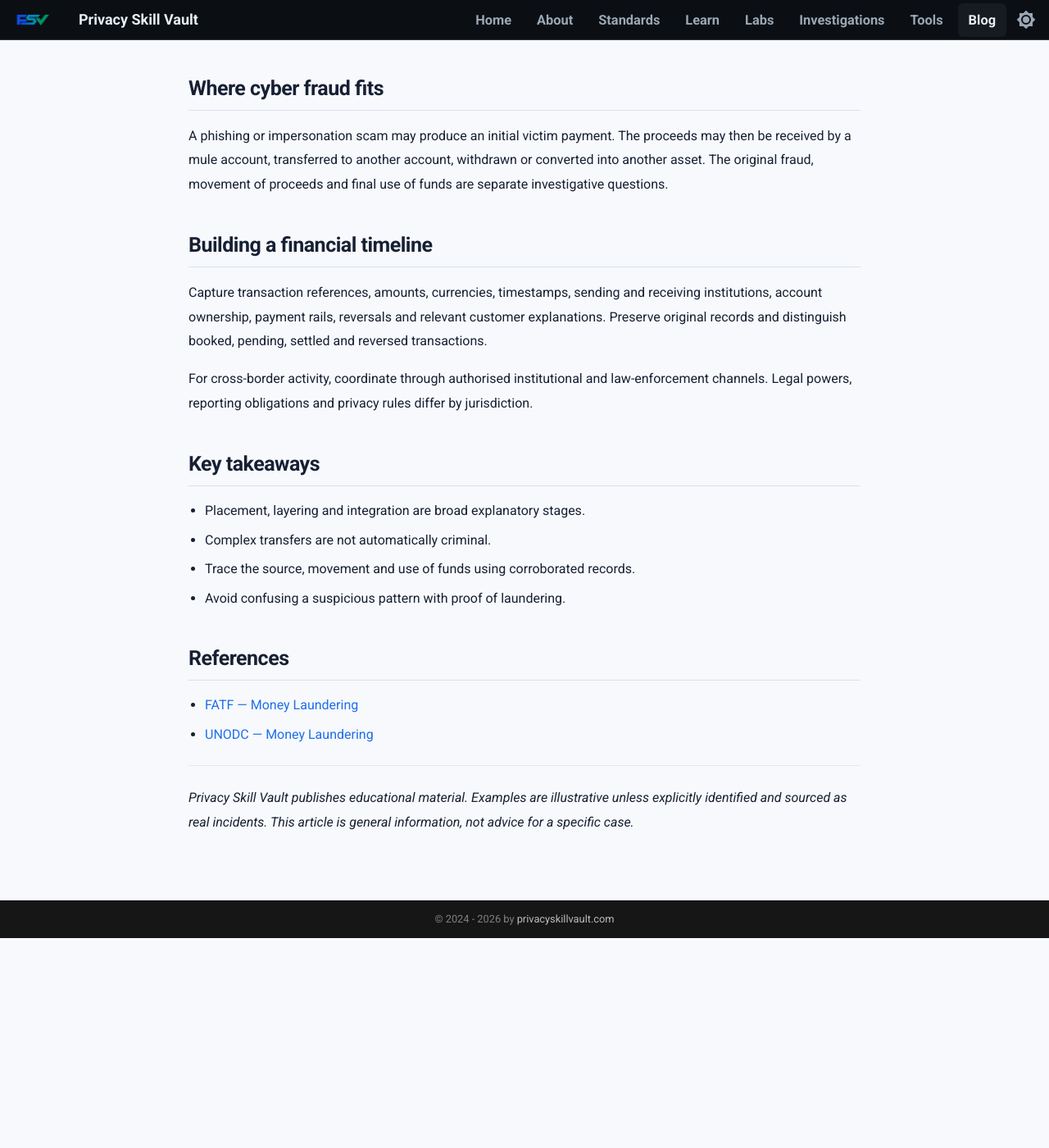
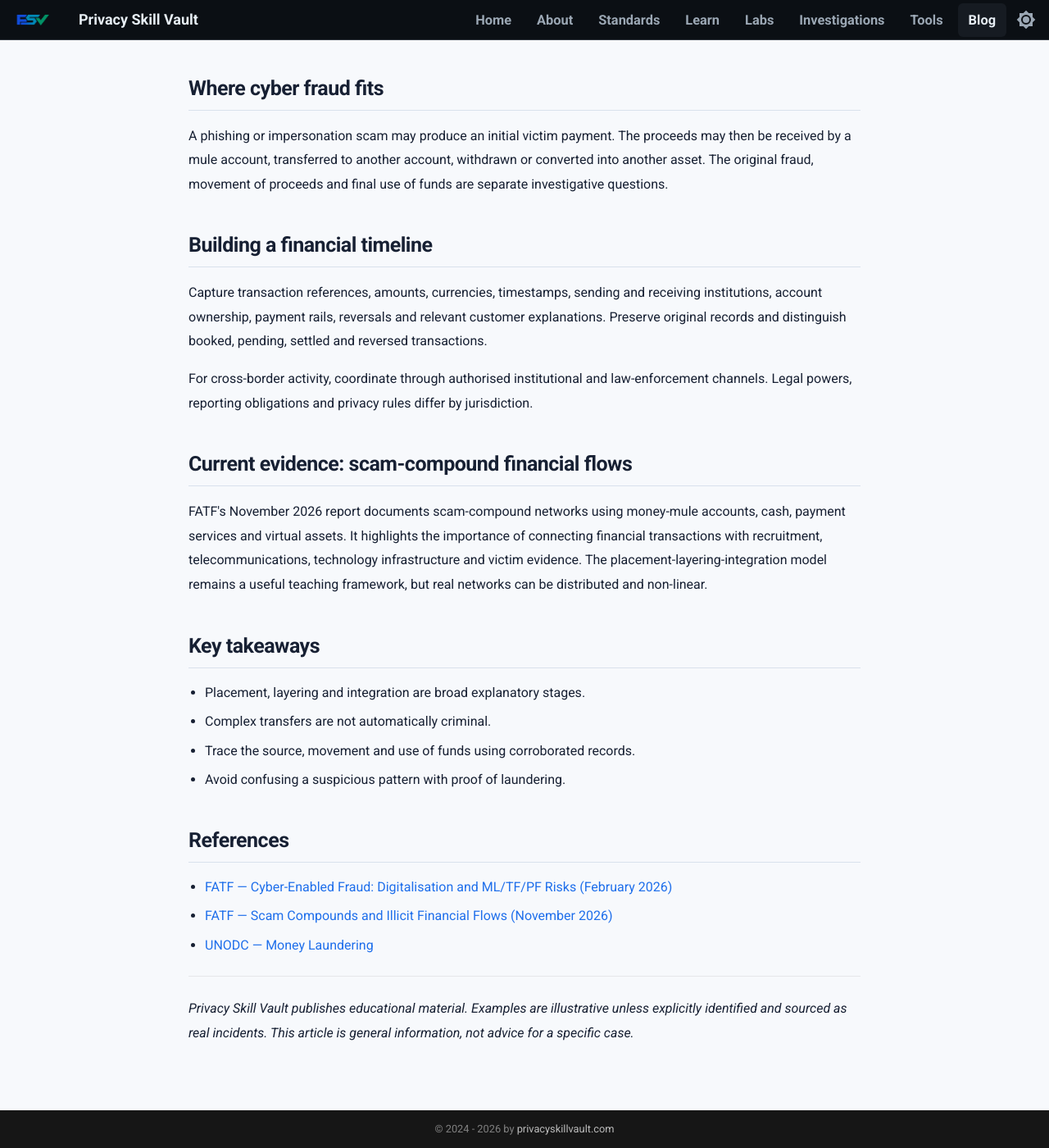
Before and after one commit to PrivacySkillVault/privacyskillvault.github.io, an MkDocs documentation site: the page built from docs/blog/cyber-fraud/money-laundering-cycle-cyber-fraud/index.md, in a window 1280 px wide and 1400 px high, scrolled down 1098 px. Shown: the whole window at 82% size. Built offline with MkDocs 1.6.1 and Material for MkDocs 9.7.7, drawn with Linux system fonts in a browser that asks for light colours; before the commit the page ends 2242 px from its top, so only the background shows below that.

Commit message:
Accuracy and current threat context: money-laundering-cycle-cyber-fraud

```diff
--- a/docs/blog/cyber-fraud/money-laundering-cycle-cyber-fraud/index.md
+++ b/docs/blog/cyber-fraud/money-laundering-cycle-cyber-fraud/index.md
@@ -32,6 +32,10 @@ Capture transaction references, amounts, currencies, timestamps, sending and rec
 
 For cross-border activity, coordinate through authorised institutional and law-enforcement channels. Legal powers, reporting obligations and privacy rules differ by jurisdiction.
 
+## Current evidence: scam-compound financial flows
+
+FATF's November 2026 report documents scam-compound networks using money-mule accounts, cash, payment services and virtual assets. It highlights the importance of connecting financial transactions with recruitment, telecommunications, technology infrastructure and victim evidence. The placement-layering-integration model remains a useful teaching framework, but real networks can be distributed and non-linear.
+
 ## Key takeaways
 
 - Placement, layering and integration are broad explanatory stages.
@@ -41,7 +45,8 @@ For cross-border activity, coordinate through authorised institutional and law-e
 
 ## References
 
-- [FATF — Money Laundering](https://www.fatf-gafi.org/en/topics/money-laundering.html)
+- [FATF — Cyber-Enabled Fraud: Digitalisation and ML/TF/PF Risks (February 2026)](https://www.fatf-gafi.org/en/publications/Methodsandtrends/cyber-enabled-fraud-digitalisation-ml-tf-pf-risks.html)
+- [FATF — Scam Compounds and Illicit Financial Flows (November 2026)](https://www.fatf-gafi.org/en/news/combating-illicit-financial-flows-linked-to-scam-compounds.html)
 - [UNODC — Money Laundering](https://www.unodc.org/unodc/en/money-laundering/overview.html)
 
 ---
```
